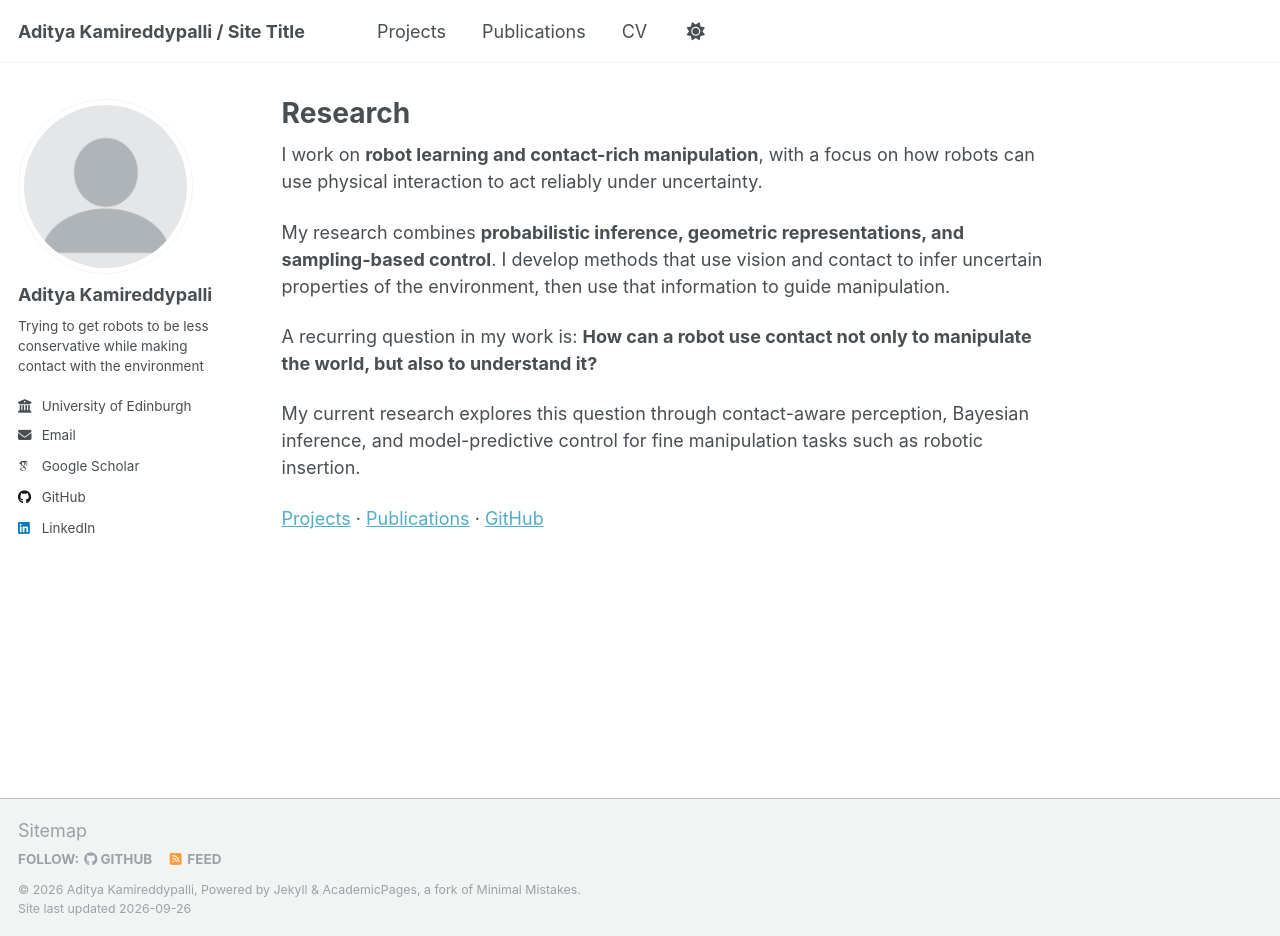
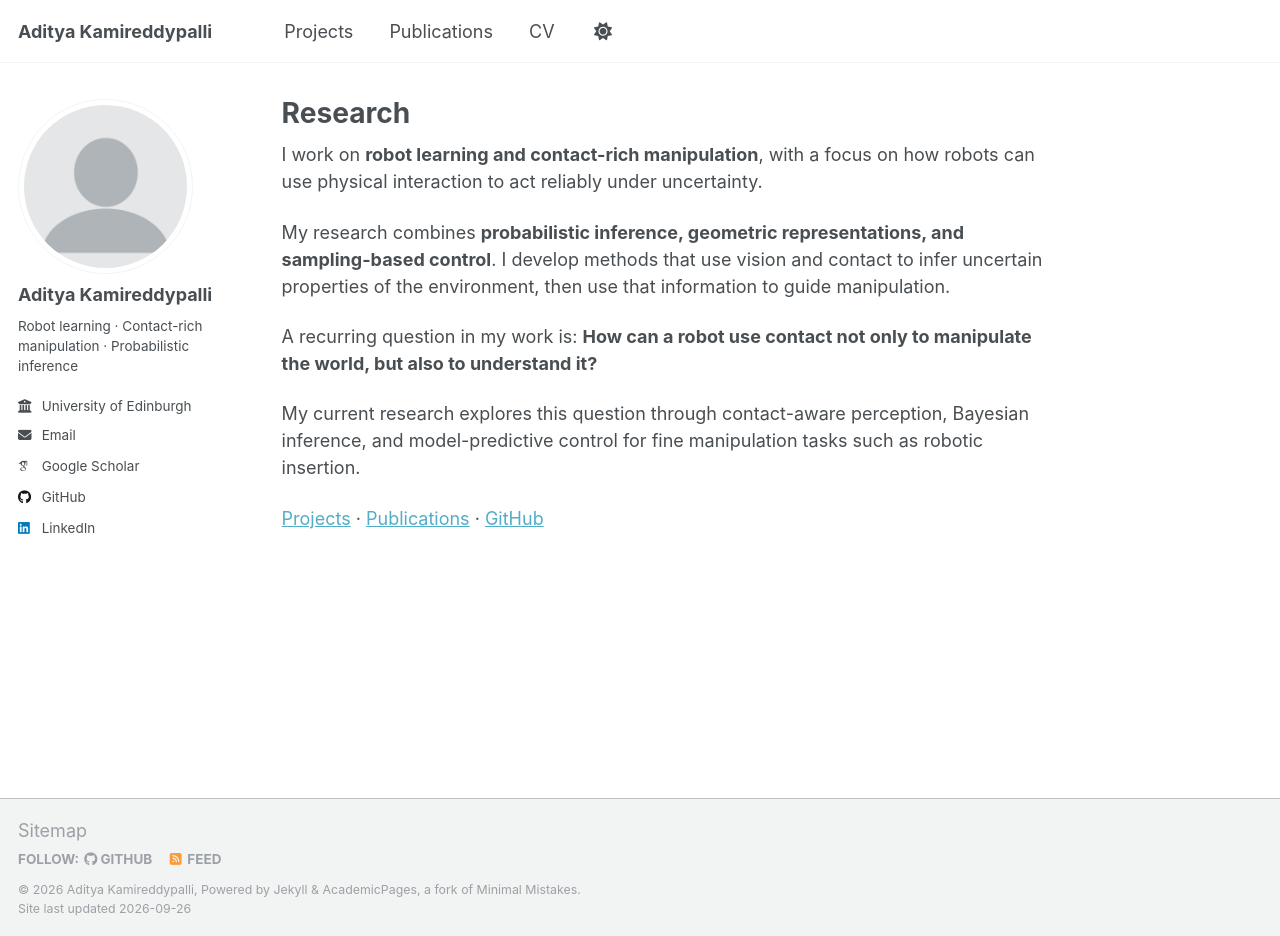
Before and after one commit to kamiradi/kamiradi.github.io, a Jekyll site: the page built from _pages/about.md, in a window 1280 px wide and 936 px high. Built offline with Jekyll 4.4.1, drawn with Linux system fonts in a browser that asks for light colours; some web fonts are replaced; a script that is not in the unit is left out.

Commit message:
Clean up site metadata and author profile

```diff
--- a/_config.yml
+++ b/_config.yml
@@ -9,11 +9,11 @@
 # Basic Site Settings
 locale                   : "en-US"
 site_theme               : "default"
-title                    : "Aditya Kamireddypalli / Site Title"
+title                    : "Aditya Kamireddypalli"
 title_separator          : "-"
 name                     : &name "Aditya Kamireddypalli"
-description              : &description "Robotics Researcher"
-url                      : https://academicpages.github.io # the base hostname & protocol for your site e.g. "https://[your GitHub username].github.io" or if you already have some other page hosted on Github then use "https://[your GitHub username].github.io/[Your Repo Name]"
+description              : &description "Robot learning and contact-rich manipulation"
+url                      : https://kamiradi.github.io
 baseurl                  : "" # the subpath of your site, e.g. "/blog"
 repository               : "kamiradi/kamiradi.github.io"
 
@@ -25,8 +25,8 @@ author:
   avatar           : "profile.png"
   name             : "Aditya Kamireddypalli"
   pronouns         : # example: "she/her"
-  bio              : "Trying to get robots to be less conservative while making contact with the environment"
-  location         : "Earth"
+  bio              : "Robot learning · Contact-rich manipulation · Probabilistic inference"
+  location         : "Edinburgh, UK"
   employer         : "University of Edinburgh"
   uri              : # URL
   email            : "a.kamireddypalli@sms.ed.ac.uk"
```
